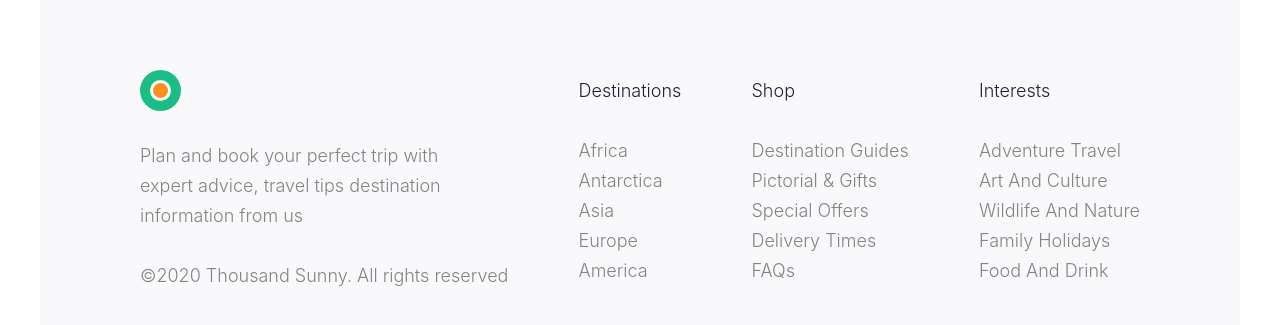
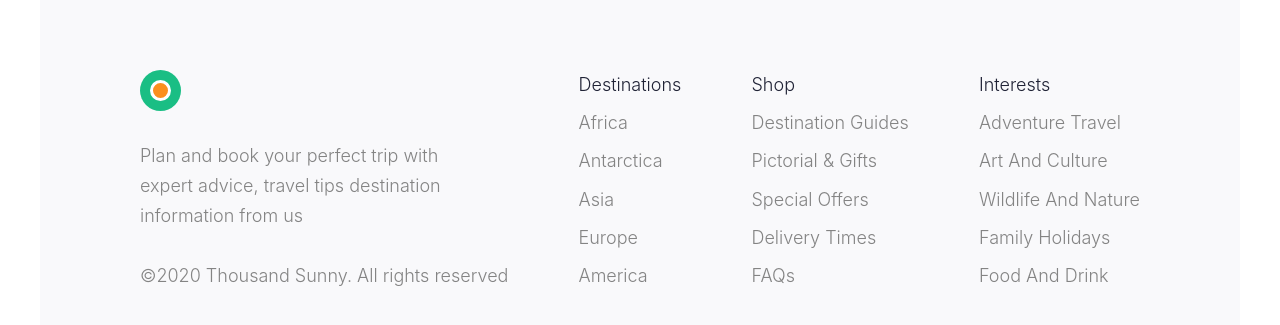
Before and after one commit to olgagrinko-dev/travel-layout-, a plain HTML site: page index.html in a window 1280 px wide. Shown: the part 3002-3327 px from the top of the page. Drawn offline with Linux system fonts and the light colour scheme.

Commit message:
correction of comments on footer

```diff
--- a/index.html
+++ b/index.html
@@ -147,35 +147,31 @@
         </div>
 
         <div class="destinations">
-            <p class="active">Destinations</p> <br>
-            <p> Africa <br>
-                Antarctica <br>
-                Asia <br>
-                Europe <br>
-                America
-            </p>
+            <p class="active">Destinations</p>
+            <p>Africa</p>
+            <p>Antarctica</p>
+            <p>Asia</p>
+            <p>Europe</p>
+            <p>America</p>
         </div>
 
         <div class="shop">
-            <p class="active">Shop</p> <br>
-            <p>
-                Destination Guides <br>
-                Pictorial & Gifts <br>
-                Special Offers <br>
-                Delivery Times <br>
-                FAQs
-            </p>
+            <p class="active">Shop</p>
+            <p> Destination Guides</p>
+            <p>Pictorial & Gifts</p>
+            <p>Special Offers</p>
+            <p>Delivery Times</p>
+            <p>FAQs</p>
         </div>
 
         <div class="interests">
-            <p class="active">Interests</p> <br>
-            <p>
-                Adventure Travel <br>
-                Art And Culture <br>
-                Wildlife And Nature <br>
-                Family Holidays <br>
-                Food And Drink
-            </p>
+            <p class="active">Interests</p>
+            <p>Adventure Travel</p>
+            <p> Art And Culture</p>
+            <p> Wildlife And Nature</p>
+            <p> Family Holidays</p>
+            <p>Food And Drink</p>
+
         </div>
 
     </footer>
--- a/style.css
+++ b/style.css
@@ -306,9 +306,7 @@ header nav div:not(:last-child) {
 
 footer {
     display: flex;
-    flex-direction: row;
     justify-content: space-between;
-    align-items: center;
     background-color: #F9F9FB;
     padding: 100px;
     margin: auto;
@@ -320,3 +318,9 @@ footer {
 footer :hover {
     text-decoration: underline;
 }
+
+.destinations, .shop, .interests {
+    display: flex;
+    flex-direction: column;
+    justify-content: space-between;
+}
```
